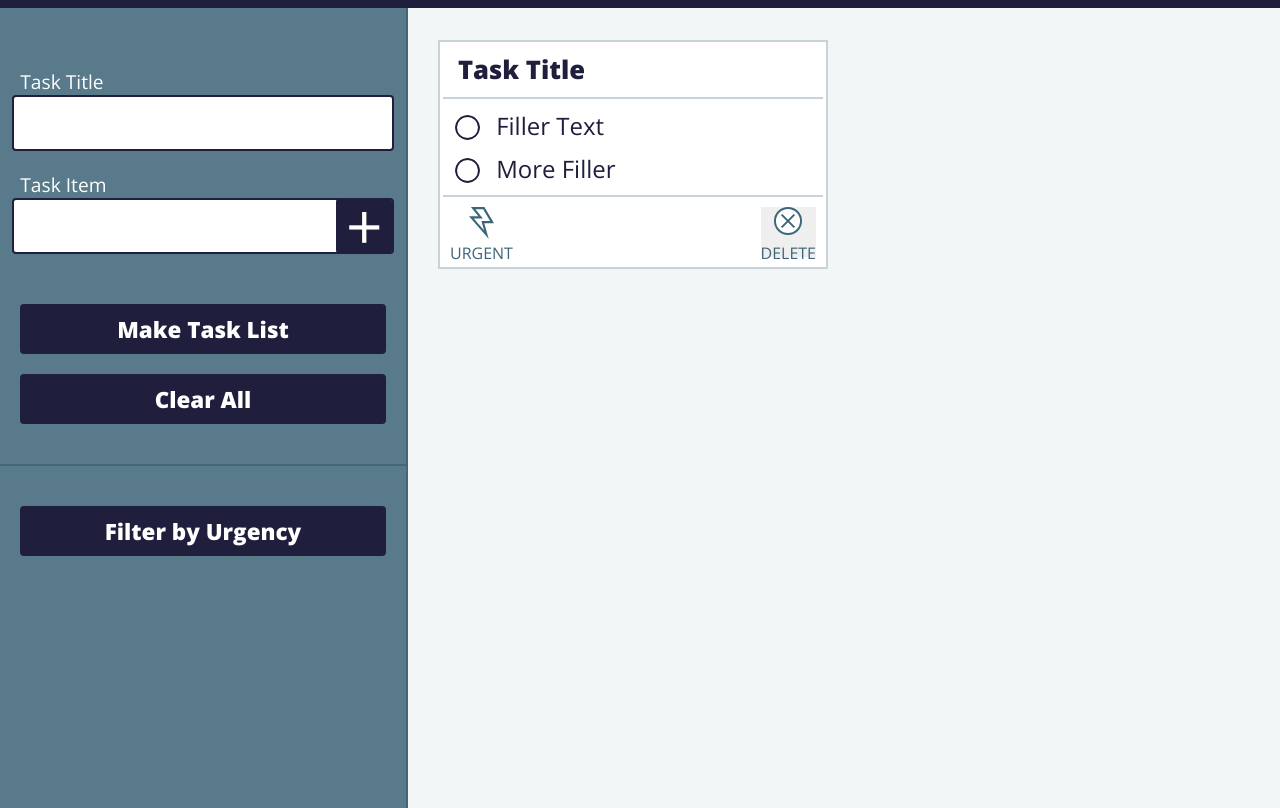
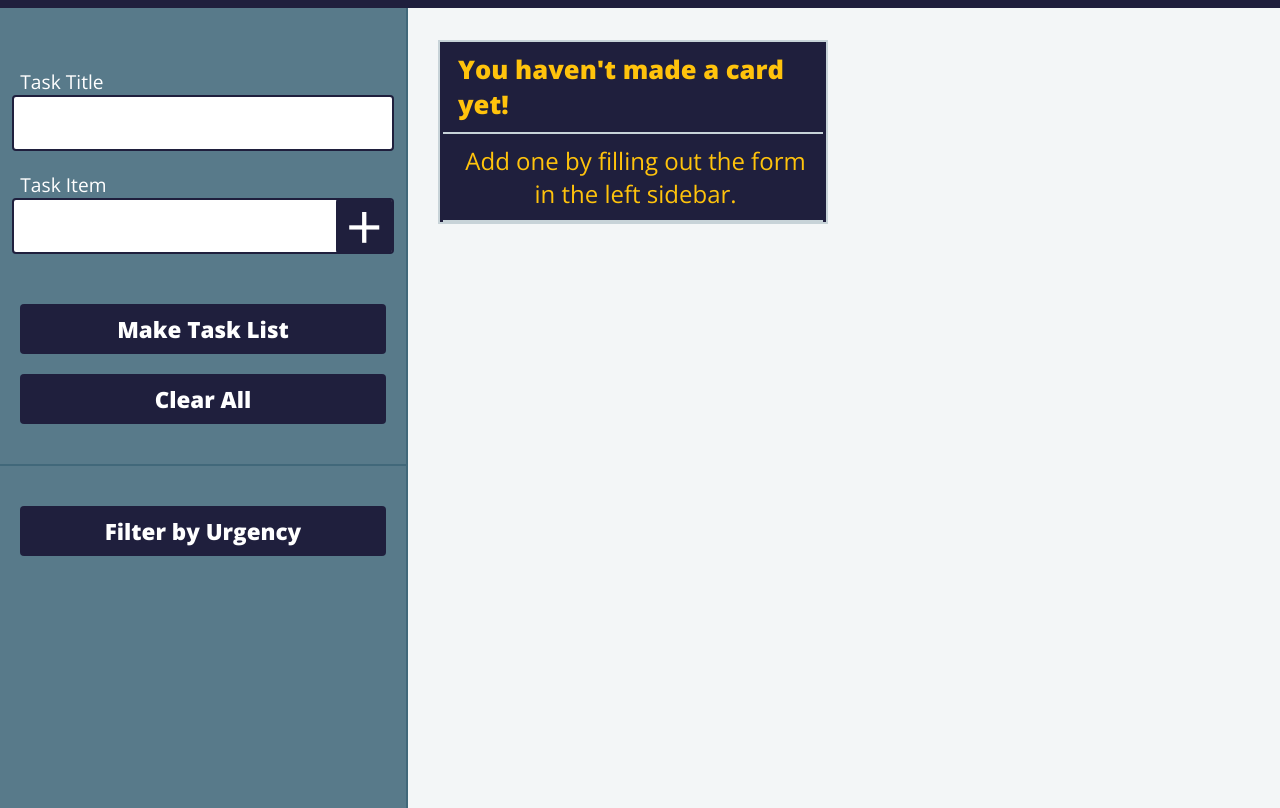
Before and after one commit to ryandbarnett/CheckYoSelf, a plain HTML site: page index.html in a window 1280 px wide. Shown: the part 67-875 px from the top of the page. Drawn offline with nearby package versions, Linux system fonts and the light colour scheme.

Commit message:
Add temp card

```diff
--- a/index.html
+++ b/index.html
@@ -34,26 +34,17 @@
         </section>
       </form>
       <section class="task-display">
-        <section class="task-card">
+        <section class="task-card" id="temp-task-card">
           <div class="task-title-div">
-            <h3 class="task-title-h3">Task Title</h3>
+            <h3 id="temp-task-title" class="task-title-h3">You haven't made a card yet!</h3>
           </div>
           <hr>
           <ul>
             <div class="task-buttonli-div">
-              <button class="checkbox-button" type="button" name="button"></button>
-              <li>Filler Text</li>
-            </div>
-            <div class="task-buttonli-div">
-              <button class="checkbox-button" type="button" name="button"></button>
-              <li>More Filler</li>
+              <li id="temp-message"> Add one by filling out the form in the left sidebar.</li>
             </div>
             <hr>
           </ul>
-          <div class="card-controls">
-            <button class="urgent-button" type="button" name="button">URGENT</button>
-            <button class="delete-button" type="button" name="button">DELETE</button>
-          </div>
         </section>
       </section>
     </main>
--- a/main.js
+++ b/main.js
@@ -85,8 +85,15 @@ function newCardObj() {
 function noTitleError() {
   var itemTitle = document.querySelector('#task-input');
   var titleError = document.getElementById('title-error');
+  itemTitle.style.borderColor = '#1F1F3D';
+  titleError.style.display = 'block';
+}
+
+function removeTitleError() {
+  var itemTitle = document.querySelector('#task-input');
+  var titleError = document.getElementById('title-error');
   itemTitle.style.borderColor = '#740000';
-  titleError.style.display = 'block';
+  titleError.style.display = 'none';
 }
 
 function noTaskError() {
--- a/styles.css
+++ b/styles.css
@@ -196,6 +196,22 @@ button:focus {
   width: 100%;
 }
 
+#temp-task-card {
+  background-color: #1F1F3D;
+}
+
+#temp-task-title {
+  color: #FFC30C;
+}
+
+#temp-message {
+  color: #FFC30C;
+  display: block;
+  text-align: center;
+  margin-left: auto;
+  margin-right: auto;
+}
+
 .task-display {
   background-color: #F3F6F7;
   column-count: 2;
@@ -216,7 +232,7 @@ ul {
 }
 
 .task-buttonli-div {
-  margin: 10px 0 10px 15px;
+  margin: 10px 10px 10px 15px;
 }
 
 .checkbox-button {
```
